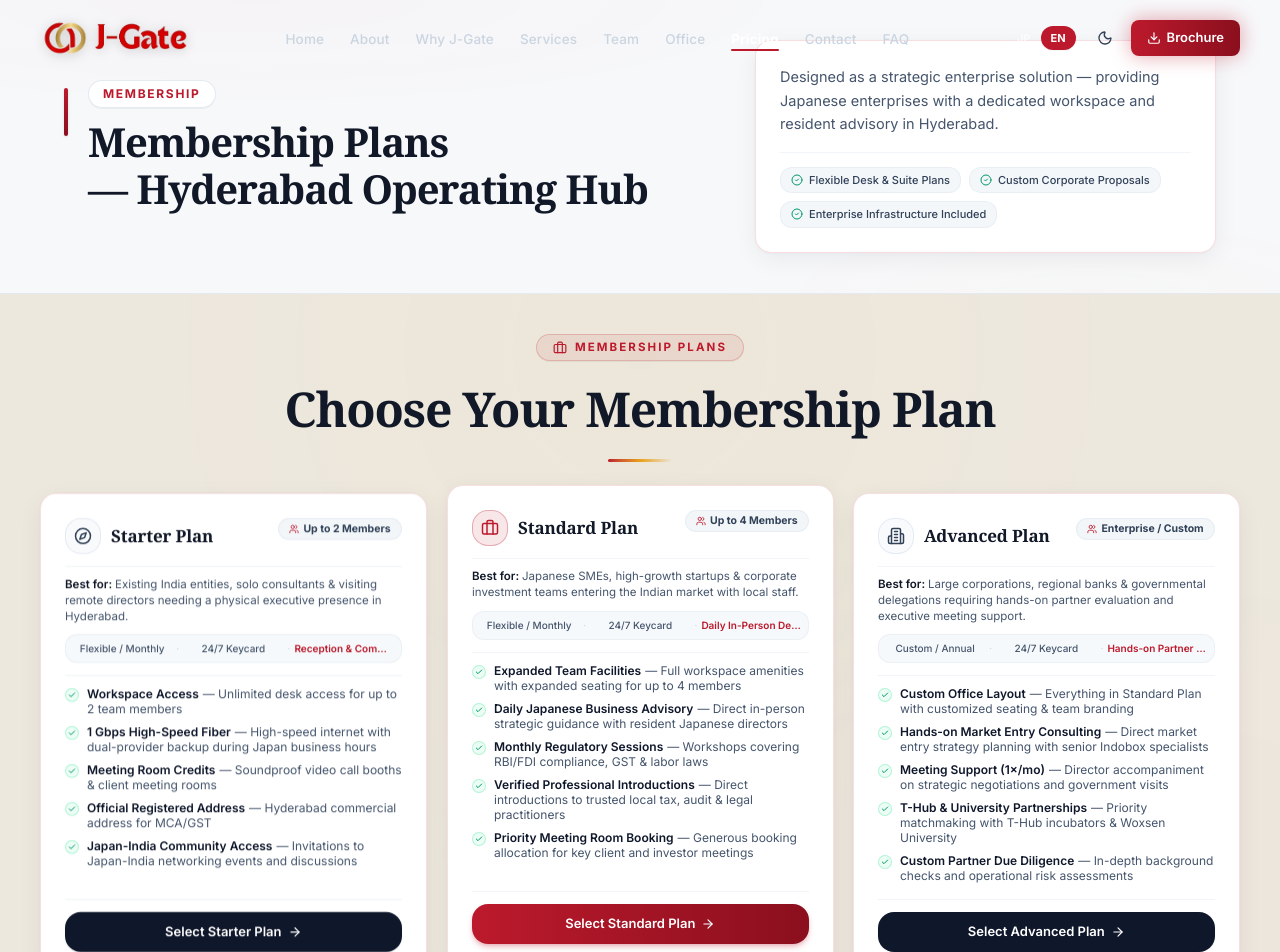
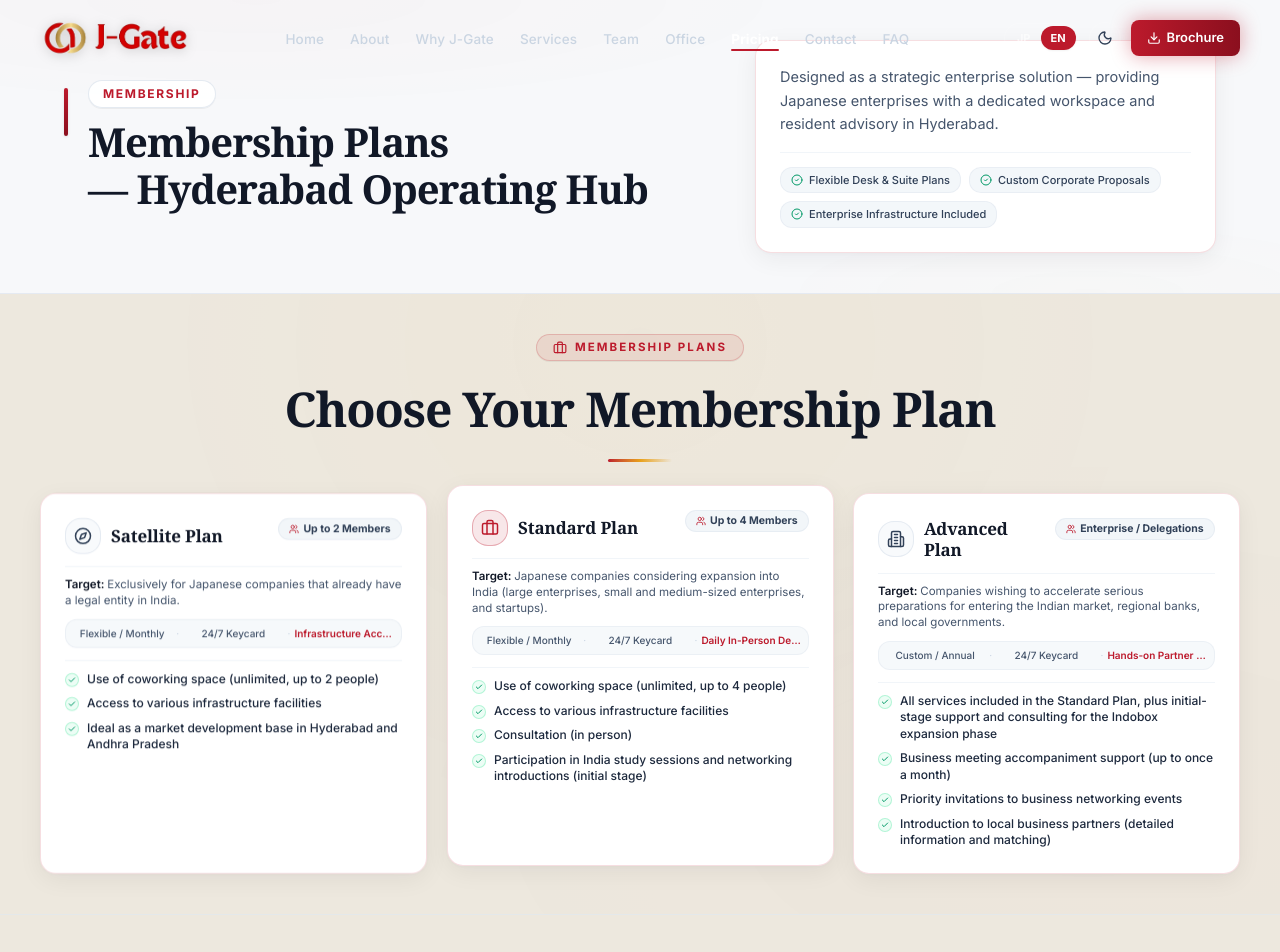
Before and after one commit to abhi-shek04/J-Gate, a Next.js app: page /pricing in a window 1280 px wide. Shown: the top 952 px of the page. Built offline with nearby package versions, Linux system fonts and the light colour scheme.

Commit message:
fix(pricing): rename Starter Plan to Satellite Plan, update plan contents from pitch deck, remove action buttons and prices

```diff
--- a/src/components/jgate/faq-section.tsx
+++ b/src/components/jgate/faq-section.tsx
@@ -74,13 +74,13 @@
       JP: "利用プランの種類について教えてください。",
     },
     a: {
-      EN: "J-Gate offers three strategic membership tiers tailored to your expansion stage:\n\n• Starter / Satellite Plan: Designed for Japanese companies already holding an Indian entity or solo representatives needing a professional executive base; includes workspace access for up to 2 members.\n• Standard Plan: Suited for Japanese companies actively preparing or launching in India; includes workspace access for up to 4 members, resident Japan Desk daily consultations, and monthly regulatory sessions.\n• Advanced Plan: Targeted at companies accelerating full-scale entry, regional banks, and enterprise delegations; includes hands-on market entry consulting, business meeting accompaniment, and priority ecosystem networking.\n\nCustom proposals and fee quotes are provided based on your exact team size and support scope.",
-      JP: "J-Gateでは目的・進出段階に応じた3つの基本プランをご用意しています：\n\n• サテライトプラン（Starter）：既存現地法人保有企業や遠隔役員向け。最大2名までの執務デスク・登記住所・オフィス利用。\n• スタンダードプラン（Standard）：市場調査・進出準備企業向け。最大4名利用、常駐日本人ディレクターによる対面相談・勉強会参加権付き。\n• アドバンスプラン（Advanced）：本格展開・地方銀行・自治体・大手企業向け。専任ハンズオンコンサルティング・商談同席・産学官優先マッチング付き。\n\n詳細なお見積りやカスタマイズ提案については、貴社のご要望に合わせて個別にご案内しております。",
+      EN: "J-Gate offers three strategic membership tiers tailored to your expansion stage:\n\n• Satellite Plan: Exclusively for Japanese companies that already have a legal entity in India; includes unlimited coworking access for up to 2 people, infrastructure access, and an operating base in Hyderabad and Andhra Pradesh.\n• Standard Plan: For Japanese companies considering expansion into India (large enterprises, SMEs, and startups); includes coworking space for up to 4 people, in-person consultation, and India study sessions.\n• Advanced Plan: For companies accelerating serious preparations, regional banks, and local governments; includes Standard Plan services plus Indobox consulting, monthly meeting accompaniment, and partner matching.\n\nCustom proposals are provided based on your exact team scale and support scope.",
+      JP: "J-Gateでは目的・進出段階に応じた3つの基本プランをご用意しています：\n\n• サテライトプラン：既にインド現地法人をお持ちの日系企業様専用。コワーキングスペース利用（無制限、最大2名）、各種インフラ設備利用、ハイデラバード・AP州販路開拓拠点。\n• スタンダードプラン：インド進出をご検討中の日系企業様（大企業、中小企業、スタートアップ）。コワーキングスペース利用（無制限、最大4名）、対面での相談、インド勉強会参加・ネットワーキング。\n• アドバンスプラン：本格的な進出準備を加速させたい企業様、地方銀行、自治体様。スタンダード全特典＋Indobox進出コンサル、商談同席（月1回まで）、現地パートナー紹介。\n\n詳細なお見積りやカスタマイズ提案については、貴社のご要望に合わせて個別にご案内しております。",
     },
     highlights: [
-      { EN: "Starter Plan: Flexible base (Up to 2 members)", JP: "サテライトプラン：最大2名利用・柔軟拠点" },
-      { EN: "Standard Plan: Resident Japan Desk (Up to 4 members)", JP: "スタンダードプラン：常駐ジャパンデスク付き（最大4名）" },
-      { EN: "Advanced Plan: Hands-on Consulting & Meeting Support", JP: "アドバンスプラン：実践コンサル・商談同席付き" },
+      { EN: "Satellite Plan: Existing India entities (Up to 2 members)", JP: "サテライトプラン：現地法人保有企業向け（最大2名）" },
+      { EN: "Standard Plan: In-person advisory & study sessions (Up to 4 members)", JP: "スタンダードプラン：対面相談・勉強会付き（最大4名）" },
+      { EN: "Advanced Plan: Consulting, meeting accompaniment & partner matching", JP: "アドバンスプラン：実践コンサル・商談同席・提携先紹介" },
     ],
   },
   {
--- a/src/components/jgate/precision-why.tsx
+++ b/src/components/jgate/precision-why.tsx
@@ -27,7 +27,7 @@
       market: 120000,
       saving: 105000,
       pct: 87,
-      name: { EN: "Starter Plan", JP: "サテライトプラン" },
+      name: { EN: "Satellite Plan", JP: "サテライトプラン" },
       desc: { EN: "For a single representative or initial market research — solo rep or initial setup", JP: "初期調査・駐在員1名からのエントリー拠点" },
     },
     standard: {
--- a/src/components/jgate/pricing-section.tsx
+++ b/src/components/jgate/pricing-section.tsx
@@ -6,7 +6,6 @@
 import { useI18n } from "@/lib/i18n";
 import {
   Check,
-  ArrowRight,
   Banknote,
   Receipt,
   ShieldCheck,
@@ -15,7 +14,6 @@
   Briefcase,
   Building2,
 } from "lucide-react";
-import Link from "next/link";
 import { cn } from "@/lib/utils";
 
 type Bilingual = { EN: string; JP: string };
@@ -39,7 +37,7 @@
   target: Bilingual;
   features: {
     title: Bilingual;
-    desc: Bilingual;
+    desc?: Bilingual;
   }[];
 };
 
@@ -48,14 +46,14 @@
     id: "satellite",
     icon: Compass,
     jpName: "サテライトプラン",
-    enName: "Starter Plan",
+    enName: "Satellite Plan",
     tierSubtitle: {
-      EN: "Flexible Office Base",
-      JP: "低コスト進出・サテライト拠点",
+      EN: "Market Development Hub",
+      JP: "販路開拓サテライト拠点",
     },
     tagline: {
-      EN: "A cost-effective base in Hyderabad for visiting executives & remote directors",
-      JP: "ハイデラバードIT特区に低コストで拠点を確保。出張・遠隔ディレクター向け",
+      EN: "Ideal as a market development base in Hyderabad and Andhra Pradesh.",
+      JP: "ハイデラバードおよびアーンドラ・プラデーシュ州での販路開拓拠点として最適。",
     },
     capacity: { EN: "Up to 2 Members", JP: "最大2名" },
     capacityCategory: "1-2",
@@ -64,32 +62,30 @@
     specs: {
       term: { EN: "Flexible / Monthly", JP: "月単位・柔軟契約" },
       access: { EN: "24/7 Keycard", JP: "24時間入退室管理" },
-      support: { EN: "Reception & Community Access", JP: "受付案内・コミュニティ" },
+      support: { EN: "Infrastructure Access", JP: "インフラ設備完備" },
     },
     target: {
-      EN: "Existing India entities, solo consultants & visiting remote directors needing a physical executive presence in Hyderabad.",
-      JP: "既にインド法人をお持ちの企業や、遠隔役員の出張・営業展開、ハイデラバード公式住所の確保に最適。",
+      EN: "Exclusively for Japanese companies that already have a legal entity in India.",
+      JP: "既にインド現地法人をお持ちの日系企業様専用。",
     },
     features: [
       {
-        title: { EN: "Workspace Access", JP: "ワークスペース利用" },
-        desc: { EN: "Unlimited desk access for up to 2 team members", JP: "最大2名までの執務デスク無制限利用" },
+        title: {
+          EN: "Use of coworking space (unlimited, up to 2 people)",
+          JP: "コワーキングスペース利用（無制限、最大2名）",
+        },
       },
       {
-        title: { EN: "1 Gbps High-Speed Fiber", JP: "1 Gbps光回線・UPS電源" },
-        desc: { EN: "High-speed internet with dual-provider backup during Japan business hours", JP: "東京業務時間にも対応する二重化光回線" },
+        title: {
+          EN: "Access to various infrastructure facilities",
+          JP: "各種インフラ設備の利用",
+        },
       },
       {
-        title: { EN: "Meeting Room Credits", JP: "会議室・プレゼン設備" },
-        desc: { EN: "Soundproof video call booths & client meeting rooms", JP: "オンライン商談ブースおよび会議室利用枠" },
-      },
-      {
-        title: { EN: "Official Registered Address", JP: "公式登記住所利用" },
-        desc: { EN: "Hyderabad commercial address for MCA/GST", JP: "ハイデラバード（Hyderabad）公式住所" },
-      },
-      {
-        title: { EN: "Japan-India Community Access", JP: "日印コミュニティ参加" },
-        desc: { EN: "Invitations to Japan-India networking events and discussions", JP: "日印ネットワーキング・交流会への定期招待" },
+        title: {
+          EN: "Ideal as a market development base in Hyderabad and Andhra Pradesh",
+          JP: "ハイデラバードおよびアーンドラ・プラデーシュ州での販路開拓拠点として最適",
+        },
       },
     ],
   },
@@ -99,12 +95,12 @@
     jpName: "スタンダードプラン",
     enName: "Standard Plan",
     tierSubtitle: {
-      EN: "Resident Japan Desk Hub",
-      JP: "常駐ジャパンデスク付き主力プラン",
+      EN: "Resident Advisory & Core Hub",
+      JP: "常駐相談付き進出拠点",
     },
     tagline: {
-      EN: "Full resident Japan Desk & daily bilingual 'Yorozu' consultation for growing teams",
-      JP: "常駐ジャパンデスクによる日々の「よろず相談」付き。本格的な事業展開向け",
+      EN: "In-person consultation & study sessions for companies expanding to India.",
+      JP: "対面相談・インド勉強会参加付きの本格的進出拠点。",
     },
     capacity: { EN: "Up to 4 Members", JP: "最大4名" },
     capacityCategory: "3-4",
@@ -116,29 +112,33 @@
       support: { EN: "Daily In-Person Desk", JP: "常駐日本人ディレクター" },
     },
     target: {
-      EN: "Japanese SMEs, high-growth startups & corporate investment teams entering the Indian market with local staff.",
-      JP: "インド市場へ本格参入する日本の中小企業・急成長スタートアップ、現地コアチームの立ち上げに最適。",
+      EN: "Japanese companies considering expansion into India (large enterprises, small and medium-sized enterprises, and startups).",
+      JP: "インド進出をご検討中の日系企業様（大企業、中小企業、スタートアップ）。",
     },
     features: [
       {
-        title: { EN: "Expanded Team Facilities", JP: "サテライト全設備完備" },
-        desc: { EN: "Full workspace amenities with expanded seating for up to 4 members", JP: "最大4名まで利用可能な拡張ワークスペース" },
+        title: {
+          EN: "Use of coworking space (unlimited, up to 4 people)",
+          JP: "コワーキングスペース利用（無制限、最大4名）",
+        },
       },
       {
-        title: { EN: "Daily Japanese Business Advisory", JP: "日々の対面「よろず相談」" },
-        desc: { EN: "Direct in-person strategic guidance with resident Japanese directors", JP: "常駐日本人ディレクターによる対面ビジネス相談" },
+        title: {
+          EN: "Access to various infrastructure facilities",
+          JP: "各種インフラ設備の利用",
+        },
       },
       {
-        title: { EN: "Monthly Regulatory Sessions", JP: "月例 法務・税務勉強会" },
-        desc: { EN: "Workshops covering RBI/FDI compliance, GST & labor laws", JP: "月例インド進出・法務規制勉強会への優先参加" },
+        title: {
+          EN: "Consultation (in person)",
+          JP: "対面での相談",
+        },
       },
       {
-        title: { EN: "Verified Professional Introductions", JP: "厳選現地専門家の紹介" },
-        desc: { EN: "Direct introductions to trusted local tax, audit & legal practitioners", JP: "信頼できる現地会計事務所・弁護士の直接紹介" },
-      },
-      {
-        title: { EN: "Priority Meeting Room Booking", JP: "ボードルーム優先予約" },
-        desc: { EN: "Generous booking allocation for key client and investor meetings", JP: "重要商談・来客対応用の会議室優先予約枠" },
+        title: {
+          EN: "Participation in India study sessions and networking introductions (initial stage)",
+          JP: "インド勉強会への参加、ネットワーキングの紹介（初期段階）",
+        },
       },
     ],
   },
@@ -148,14 +148,14 @@
     jpName: "アドバンスプラン",
     enName: "Advanced Plan",
     tierSubtitle: {
-      EN: "Hands-on Market Entry & Consulting",
-      JP: "実践コンサル・商談同席付きプラン",
+      EN: "Hands-on Acceleration Hub",
+      JP: "実践コンサル・本格進出拠点",
     },
     tagline: {
-      EN: "Hands-on entry consulting & monthly business meeting support by Indobox leadership",
-      JP: "Indobox実践コンサルティング＆月1回の現地重要商談同席支援付き",
+      EN: "Hands-on entry consulting & monthly business meeting support by Indobox leadership.",
+      JP: "Indobox実践コンサルティング＆月1回の現地重要商談同席支援付き。",
     },
-    capacity: { EN: "Enterprise / Custom", JP: "企業・自治体向け" },
+    capacity: { EN: "Enterprise / Delegations", JP: "企業・自治体向け" },
     capacityCategory: "enterprise",
     accentBorder: "border-t-saffron",
     accentColor: "saffron",
@@ -165,29 +165,33 @@
       support: { EN: "Hands-on Partner + VIP", JP: "実践コンサル＋VIP窓口" },
     },
     target: {
-      EN: "Large corporations, regional banks & governmental delegations requiring hands-on partner evaluation and executive meeting support.",
-      JP: "大手企業・地方銀行・自治体の本格的なインド事業推進、提携先開拓、重要商談の同行支援向け。",
+      EN: "Companies wishing to accelerate serious preparations for entering the Indian market, regional banks, and local governments.",
+      JP: "インド市場への本格的な進出準備を加速させたい企業様、地方銀行、自治体様。",
     },
     features: [
       {
-        title: { EN: "Custom Office Layout", JP: "個別最適化デスク仕様" },
-        desc: { EN: "Everything in Standard Plan with customized seating & team branding", JP: "スタンダード全特典＋個別レイアウト最適化" },
+        title: {
+          EN: "All services included in the Standard Plan, plus initial-stage support and consulting for the Indobox expansion phase",
+          JP: "スタンダードプランの全サービス込み、Indobox進出フェーズにおける初期段階支援・コンサルティング",
+        },
       },
       {
-        title: { EN: "Hands-on Market Entry Consulting", JP: "初期実践ハンズオンコンサル" },
-        desc: { EN: "Direct market entry strategy planning with senior Indobox specialists", JP: "Indobox専任チームによる参入戦略ハンズオン" },
+        title: {
+          EN: "Business meeting accompaniment support (up to once a month)",
+          JP: "商談同席支援（月1回まで）",
+        },
       },
       {
-        title: { EN: "Meeting Support (1×/mo)", JP: "現地重要商談への同席" },
-        desc: { EN: "Director accompaniment on strategic negotiations and government visits", JP: "現地重要商談・政府機関訪問への月1回同席支援" },
+        title: {
+          EN: "Priority invitations to business networking events",
+          JP: "ビジネスネットワーキングイベントへの優先招待",
+        },
       },
       {
-        title: { EN: "T-Hub & University Partnerships", JP: "T-Hub・大学連携パイプライン" },
-        desc: { EN: "Priority matchmaking with T-Hub incubators & Woxsen University", JP: "T-HubおよびWoxsen大学との産学連携パイプライン" },
-      },
-      {
-        title: { EN: "Custom Partner Due Diligence", JP: "詳細デューデリジェンス" },
-        desc: { EN: "In-depth background checks and operational risk assessments", JP: "提携候補先の詳細調査およびリスク検証支援" },
+        title: {
+          EN: "Introduction to local business partners (detailed information and matching)",
+          JP: "現地ビジネスパートナーの紹介（詳細情報提供およびマッチング）",
+        },
       },
     ],
   },
@@ -300,7 +304,7 @@
 
                       {/* Target Audience Summary Callout */}
                       <p className="mt-2.5 font-inter text-[11px] sm:text-[11.5px] text-slate-600 dark:text-slate-300 leading-snug">
-                        <strong className="text-ink dark:text-slate-100 font-semibold">{tx({ EN: "Best for: ", JP: "対象: " })}</strong>
+                        <strong className="text-ink dark:text-slate-100 font-semibold">{tx({ EN: "Target: ", JP: "対象: " })}</strong>
                         {tx(plan.target)}
                       </p>
 
@@ -315,40 +319,19 @@
 
                       {/* Compact Features Checklist */}
                       <div className="mt-3 pt-2.5 border-t border-slate-100 dark:border-white/8">
-                        <ul className="space-y-1.5 sm:space-y-2">
+                        <ul className="space-y-2">
                           {plan.features.map((feat, fi) => (
-                            <li key={fi} className="flex items-start gap-2 text-[11.5px] sm:text-[12px] font-inter text-slate-700 dark:text-slate-300 leading-tight">
+                            <li key={fi} className="flex items-start gap-2 text-[11.5px] sm:text-[12px] font-inter text-slate-700 dark:text-slate-300 leading-snug">
                               <span className="mt-0.5 flex h-3.5 w-3.5 shrink-0 items-center justify-center rounded-full bg-emerald-50 dark:bg-emerald-950/60 text-emerald-600 dark:text-emerald-400 border border-emerald-200/80 dark:border-emerald-700/40">
                                 <Check className="h-2 w-2 stroke-[3]" />
                               </span>
-                              <span className="min-w-0 flex-1">
-                                <span className="font-semibold text-slate-900 dark:text-slate-100 mr-1">
-                                  {tx(feat.title)}
-                                </span>
-                                <span className="text-slate-600 dark:text-slate-300 hidden sm:inline">
-                                  — {tx(feat.desc)}
-                                </span>
+                              <span className="min-w-0 flex-1 text-slate-800 dark:text-slate-200 font-medium">
+                                {tx(feat.title)}
                               </span>
                             </li>
                           ))}
                         </ul>
                       </div>
-                    </div>
-
-                    {/* Bottom Action CTA */}
-                    <div className="mt-4 pt-3 border-t border-slate-100 dark:border-white/8">
-                      <Link
-                        href={`/contact?plan=${plan.id}`}
-                        className={cn(
-                          "group/btn relative w-full inline-flex items-center justify-center gap-1.5 rounded-xl py-2.5 font-inter text-[12.5px] sm:text-[13px] font-semibold transition-all duration-300",
-                          isFeatured
-                            ? "bg-gradient-to-r from-crimson to-crimson-deep text-white shadow-md shadow-crimson/25 hover:shadow-lg hover:shadow-crimson/40 hover:-translate-y-0.5"
-                            : "bg-slate-900 dark:bg-white text-white dark:text-slate-900 hover:bg-crimson dark:hover:bg-crimson dark:hover:text-white hover:-translate-y-0.5 shadow-xs"
-                        )}
-                      >
-                        <span>{tx({ EN: `Select ${plan.enName}`, JP: `${plan.jpName}を申し込む` })}</span>
-                        <ArrowRight className="h-3.5 w-3.5 transition-transform duration-300 group-hover/btn:translate-x-1" />
-                      </Link>
                     </div>
                   </div>
                 </Reveal>
--- a/src/components/jgate/pricing.tsx
+++ b/src/components/jgate/pricing.tsx
@@ -21,7 +21,7 @@
 
 const PLANS: Plan[] = [
   {
-    name: "Starter",
+    name: "Satellite",
     subtitle: "Hot Desk Access",
     monthly: "Contact for Pricing",
     annual: "Contact for Pricing",
```
